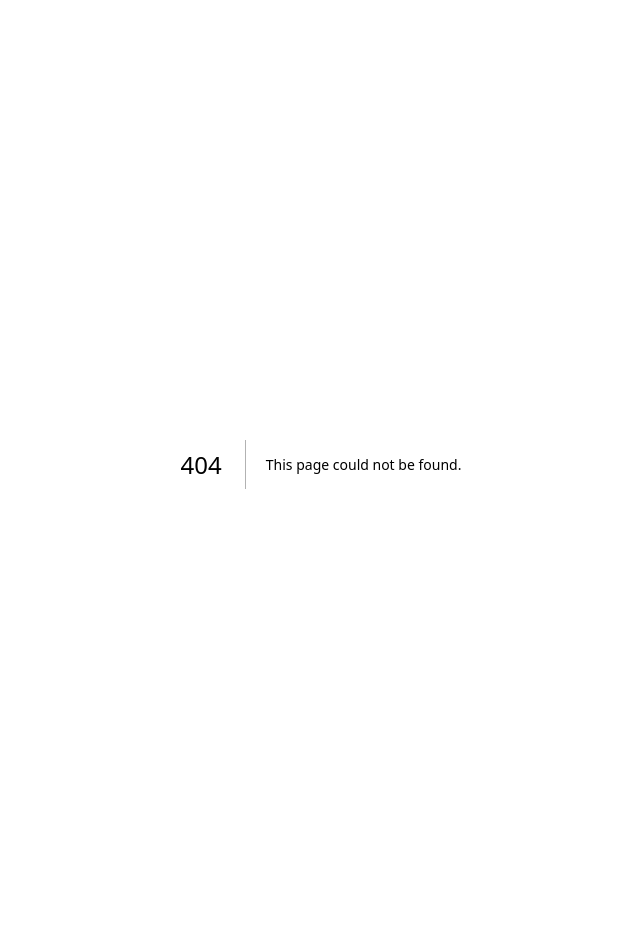
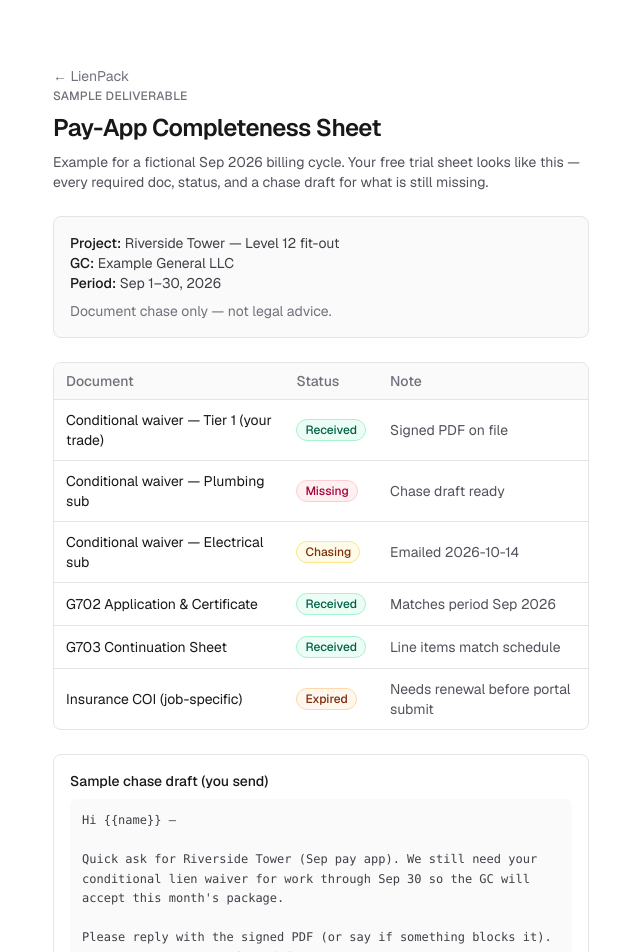
Before and after one commit to arults/forge-lienpack, a Next.js app: page /sheet in a window 1280 px wide. Before the commit this address had no page. Shown: the top 952 px of the page, without its empty margins (319-959 px from the left). Before the commit the page ends 928 px from the top, so only its background shows below. Built offline with nearby package versions, Linux system fonts and the light colour scheme.

Commit message:
Overnight polish: sample Completeness Sheet (/sheet), clearer Free trial CTA, smoke script

```diff
--- a/app/page.tsx
+++ b/app/page.tsx
@@ -31,18 +31,27 @@ export default function Home() {
           We chase the lien waivers and docs so this month&apos;s pay app gets
           accepted — not kicked back another cycle.
         </p>
+        <p className="text-sm font-medium text-zinc-800">
+          Free trial: first Completeness Sheet free (first 10 subs). No card.
+        </p>
       </header>
 
       <div className="flex flex-wrap gap-3">
         <a
           href="#trial"
-          className="inline-flex items-center justify-center rounded-md bg-zinc-900 px-5 py-3 text-sm font-medium text-white hover:bg-zinc-800"
+          className="inline-flex items-center justify-center rounded-md bg-zinc-900 px-5 py-3 text-sm font-medium text-white shadow-sm hover:bg-zinc-800"
         >
           Free trial
         </a>
         <Link
+          href="/sheet"
+          className="inline-flex items-center justify-center rounded-md border border-zinc-300 bg-white px-5 py-3 text-sm font-medium text-zinc-900 hover:bg-zinc-50"
+        >
+          See sample sheet
+        </Link>
+        <Link
           href="/start"
-          className="inline-flex items-center justify-center rounded-md border border-zinc-300 bg-white px-5 py-3 text-sm font-medium text-zinc-900 hover:bg-zinc-50"
+          className="inline-flex items-center justify-center rounded-md border border-zinc-200 bg-zinc-50 px-5 py-3 text-sm font-medium text-zinc-700 hover:bg-zinc-100"
         >
           Start a job
         </Link>
@@ -56,14 +65,15 @@ export default function Home() {
           <li>Zip of collected PDFs ready for the GC portal</li>
         </ol>
         <p className="text-zinc-500">
-          Free trial: first sheet free (first 10 subs). Then $499/job or $299 checklist-only.
-          24–48h turnaround. Document chase only — not legal advice.
+          Then $499/job or $299 checklist-only. 24–48h turnaround. Document chase only — not legal advice.
         </p>
       </section>
 
-      <section id="trial" className="space-y-3 rounded-lg border border-zinc-200 bg-white p-5">
-        <p className="font-medium text-zinc-900">Start free trial</p>
-        <p className="text-sm text-zinc-600">No card. Tell us the GC and the billing period.</p>
+      <section id="trial" className="space-y-3 rounded-lg border-2 border-zinc-900 bg-white p-5 shadow-sm">
+        <p className="text-lg font-semibold text-zinc-900">Start free trial</p>
+        <p className="text-sm text-zinc-600">
+          No card. Opens your email to forge7408@agentmail.to with a short intake.
+        </p>
         <form onSubmit={onSubmit} className="space-y-3">
           <input
             type="email"
@@ -82,17 +92,30 @@ export default function Home() {
           />
           <button
             type="submit"
-            className="w-full rounded-md bg-zinc-900 px-5 py-2.5 text-sm font-medium text-white hover:bg-zinc-800 sm:w-auto"
+            className="w-full rounded-md bg-zinc-900 px-5 py-3 text-sm font-medium text-white hover:bg-zinc-800 sm:w-auto"
           >
-            Free trial
+            Free trial — email intake
           </button>
         </form>
         {status === "ok" && (
           <p className="text-sm text-zinc-600">Opening your email app to forge7408@agentmail.to…</p>
         )}
+        <p className="text-xs text-zinc-500">
+          Prefer the long form?{" "}
+          <Link href="/start" className="underline underline-offset-2 hover:text-zinc-800">
+            Start a job
+          </Link>{" "}
+          ·{" "}
+          <Link href="/sheet" className="underline underline-offset-2 hover:text-zinc-800">
+            Sample sheet
+          </Link>
+        </p>
       </section>
 
-      <div className="flex gap-4 text-sm text-zinc-500">
+      <div className="flex flex-wrap gap-4 text-sm text-zinc-500">
+        <Link href="/sheet" className="underline underline-offset-2 hover:text-zinc-800">
+          Sample sheet
+        </Link>
         <Link href="/status" className="underline underline-offset-2 hover:text-zinc-800">
           Status
         </Link>
@@ -100,6 +123,17 @@ export default function Home() {
           What LienPack is not
         </Link>
       </div>
+
+      {/* Sticky mobile Free trial bar */}
+      <div className="fixed inset-x-0 bottom-0 border-t border-zinc-200 bg-white/95 p-3 backdrop-blur sm:hidden">
+        <a
+          href="#trial"
+          className="flex w-full items-center justify-center rounded-md bg-zinc-900 px-5 py-3 text-sm font-medium text-white"
+        >
+          Free trial
+        </a>
+      </div>
+      <div className="h-16 sm:hidden" aria-hidden />
     </div>
   );
 }
--- /dev/null
+++ b/app/sheet/page.tsx
@@ -0,0 +1,125 @@
+import Link from "next/link";
+
+const ROWS = [
+  {
+    doc: "Conditional waiver — Tier 1 (your trade)",
+    status: "Received",
+    note: "Signed PDF on file",
+  },
+  {
+    doc: "Conditional waiver — Plumbing sub",
+    status: "Missing",
+    note: "Chase draft ready",
+  },
+  {
+    doc: "Conditional waiver — Electrical sub",
+    status: "Chasing",
+    note: "Emailed 2026-10-14",
+  },
+  {
+    doc: "G702 Application & Certificate",
+    status: "Received",
+    note: "Matches period Sep 2026",
+  },
+  {
+    doc: "G703 Continuation Sheet",
+    status: "Received",
+    note: "Line items match schedule",
+  },
+  {
+    doc: "Insurance COI (job-specific)",
+    status: "Expired",
+    note: "Needs renewal before portal submit",
+  },
+];
+
+const STATUS_CLASS: Record<string, string> = {
+  Received: "bg-emerald-50 text-emerald-800 border-emerald-200",
+  Missing: "bg-rose-50 text-rose-800 border-rose-200",
+  Chasing: "bg-amber-50 text-amber-900 border-amber-200",
+  Expired: "bg-orange-50 text-orange-900 border-orange-200",
+};
+
+export default function SheetPage() {
+  return (
+    <div className="space-y-6">
+      <Link href="/" className="text-sm text-zinc-500 underline-offset-2 hover:underline">
+        ← LienPack
+      </Link>
+      <header className="space-y-2">
+        <p className="text-xs font-medium uppercase tracking-wide text-zinc-500">
+          Sample deliverable
+        </p>
+        <h1 className="text-2xl font-semibold tracking-tight">Pay-App Completeness Sheet</h1>
+        <p className="text-sm text-zinc-600">
+          Example for a fictional Sep 2026 billing cycle. Your free trial sheet looks like this —
+          every required doc, status, and a chase draft for what is still missing.
+        </p>
+      </header>
+
+      <div className="rounded-lg border border-zinc-200 bg-zinc-50 p-4 text-sm text-zinc-700">
+        <p>
+          <span className="font-medium text-zinc-900">Project:</span> Riverside Tower — Level 12 fit-out
+        </p>
+        <p>
+          <span className="font-medium text-zinc-900">GC:</span> Example General LLC
+        </p>
+        <p>
+          <span className="font-medium text-zinc-900">Period:</span> Sep 1–30, 2026
+        </p>
+        <p className="mt-2 text-zinc-500">Document chase only — not legal advice.</p>
+      </div>
+
+      <div className="overflow-hidden rounded-lg border border-zinc-200">
+        <table className="w-full text-left text-sm">
+          <thead className="bg-zinc-50 text-zinc-500">
+            <tr>
+              <th className="px-3 py-2 font-medium">Document</th>
+              <th className="px-3 py-2 font-medium">Status</th>
+              <th className="hidden px-3 py-2 font-medium sm:table-cell">Note</th>
+            </tr>
+          </thead>
+          <tbody>
+            {ROWS.map((r) => (
+              <tr key={r.doc} className="border-t border-zinc-200">
+                <td className="px-3 py-2.5 text-zinc-900">{r.doc}</td>
+                <td className="px-3 py-2.5">
+                  <span
+                    className={`inline-flex rounded-full border px-2 py-0.5 text-xs font-medium ${STATUS_CLASS[r.status]}`}
+                  >
+                    {r.status}
+                  </span>
+                </td>
+                <td className="hidden px-3 py-2.5 text-zinc-600 sm:table-cell">{r.note}</td>
+              </tr>
+            ))}
+          </tbody>
+        </table>
+      </div>
+
+      <section className="space-y-2 rounded-lg border border-zinc-200 bg-white p-4">
+        <p className="text-sm font-medium text-zinc-900">Sample chase draft (you send)</p>
+        <pre className="whitespace-pre-wrap rounded-md bg-zinc-50 p-3 text-xs leading-relaxed text-zinc-700">
+{`Hi {{name}} —
+
+Quick ask for Riverside Tower (Sep pay app). We still need your conditional lien waiver for work through Sep 30 so the GC will accept this month's package.
+
+Please reply with the signed PDF (or say if something blocks it). Happy to use your preferred form.
+
+Thanks,
+{{your company}} via LienPack`}
+        </pre>
+        <p className="text-xs text-zinc-500">
+          We only draft using published contacts you provide. You send from your address.
+        </p>
+      </section>
+
+      <a
+        href="/#trial"
+        className="inline-flex w-full items-center justify-center rounded-md bg-zinc-900 px-5 py-3 text-sm font-medium text-white hover:bg-zinc-800 sm:w-auto"
+      >
+        Free trial — get your first sheet
+      </a>
+    </div>
+  );
+}
--- a/package.json
+++ b/package.json
@@ -6,7 +6,8 @@
     "dev": "next dev",
     "build": "next build",
     "start": "next start",
-    "lint": "eslint"
+    "lint": "eslint",
+    "smoke": "node scripts/smoke.mjs"
   },
   "dependencies": {
     "next": "16.3.5",
--- /dev/null
+++ b/scripts/smoke.mjs
@@ -0,0 +1,29 @@
+#!/usr/bin/env node
+/** Route smoke: fetch live URLs and assert key copy. Usage: node scripts/smoke.mjs [base] */
+const base = (process.argv[2] || "https://forge-lienpack.vercel.app").replace(/\/$/, "");
+const checks = [
+  { path: "/", must: ["Free trial", "Missing waivers"] },
+  { path: "/sheet", must: ["Completeness Sheet", "Sample chase draft"] },
+  { path: "/start", must: ["Start a job"] },
+  { path: "/status", must: ["Received", "Chasing", "Ready"] },
+  { path: "/non-goals", must: ["not"] },
+];
+let failed = 0;
+for (const c of checks) {
+  const url = base + c.path;
+  try {
+    const res = await fetch(url, { redirect: "follow" });
+    const text = await res.text();
+    const miss = c.must.filter((m) => !text.includes(m));
+    if (!res.ok || miss.length) {
+      console.error("FAIL", url, res.status, miss);
+      failed++;
+    } else {
+      console.log("OK", url);
+    }
+  } catch (e) {
+    console.error("FAIL", url, e.message);
+    failed++;
+  }
+}
+process.exit(failed ? 1 : 0);
```
